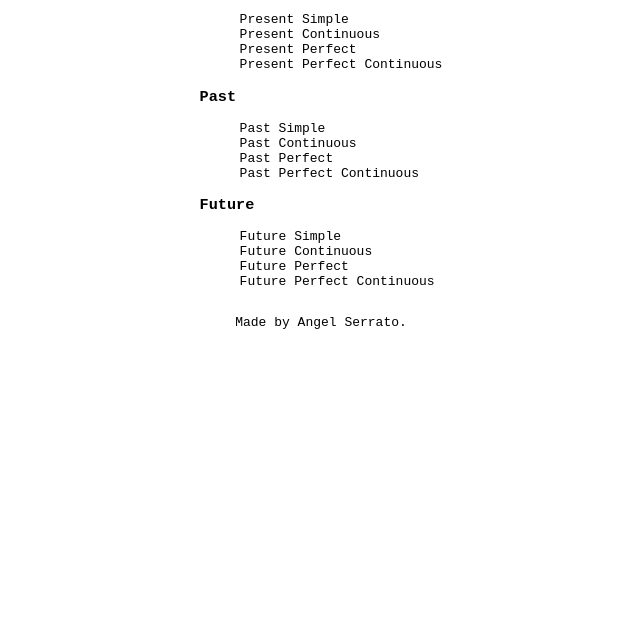
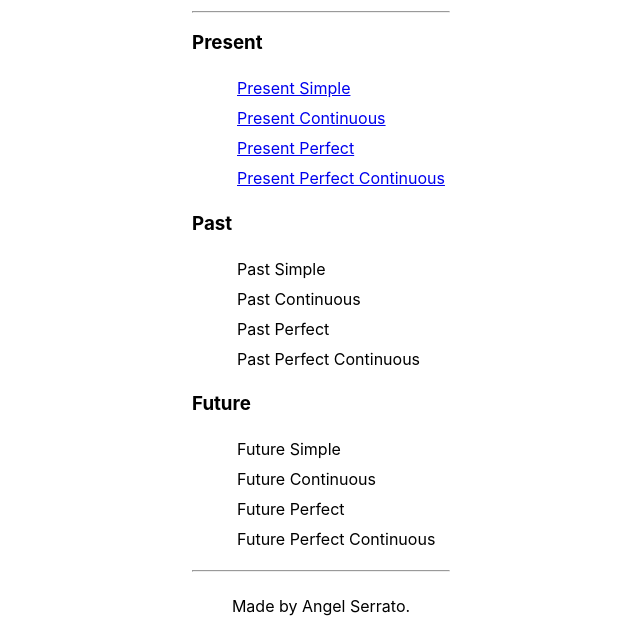
Before and after one commit to serratoangel/english, a plain HTML site: page index.html in a window 1280 px wide. Shown: the part 168-808 px from the top of the page, without its empty margins (319-959 px from the left). Drawn offline with Linux system fonts and the light colour scheme.

Commit message:
Change to html and css

```diff
--- a/index.css
+++ b/index.css
@@ -1,5 +1,5 @@
 * {
-    font-family: monospace;
+    font-family: -apple-system, BlinkMacSystemFont, 'Segoe UI', Roboto, Oxygen, Ubuntu, Cantarell, 'Open Sans', 'Helvetica Neue', sans-serif;
 }
 
 .container {
@@ -12,6 +12,8 @@
 li {
     list-style-type: none;
     cursor: pointer;
+    padding: 5px;
+    color: #000;
 }
 
 h1 {
--- a/index.html
+++ b/index.html
@@ -16,12 +16,21 @@
         </header>
         <main>
             <h2>Basic English Tenses</h2>
+            <hr>
             <h3>Present</h3>
             <ul>
-                <li>Present Simple</li>
-                <li>Present Continuous</li>
-                <li>Present Perfect</li>
-                <li>Present Perfect Continuous</li>
+                <li>
+                    <a href="./tenses/present_simple.html">Present Simple</a>
+                </li>
+                <li>
+                    <a href="./tenses/present_continuos.html">Present Continuous</a>
+                </li>
+                <li>
+                    <a href="./tenses/present_perfect.html">Present Perfect</a>
+                </li>
+                <li>
+                    <a href="./tenses/present_perfect_continuos.html">Present Perfect Continuous</a>
+                </li>
             </ul>
             <h3>Past</h3>
             <ul>
@@ -37,6 +46,7 @@
                 <li>Future Perfect</li>
                 <li>Future Perfect Continuous</li>
             </ul>
+            <hr>
         </main>
         <footer>
             <p>Made by Angel Serrato.</p>
```
